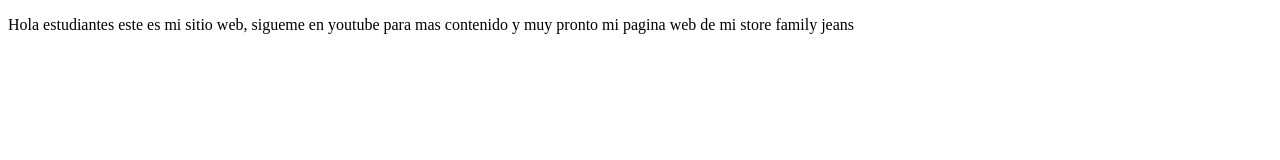
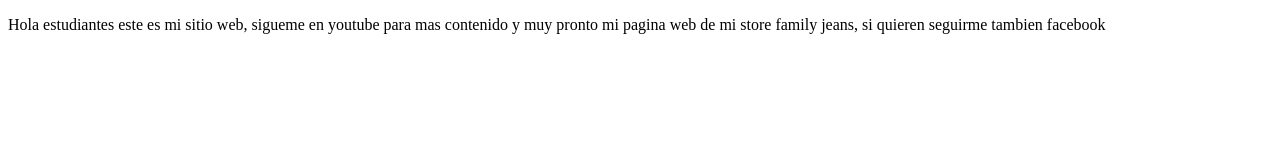
Before and after one commit to JohnC127/proyectoDemonCursoPrework, a plain HTML site: page index.html in a window 1280 px wide. Drawn offline with Linux system fonts and the light colour scheme.

Commit message:
Cambios agregados en el repositorio se agreo face

```diff
--- a/index.html
+++ b/index.html
@@ -10,7 +10,7 @@
     <p>
         Hola estudiantes este es mi sitio web,
         sigueme en youtube para mas contenido
-        y muy pronto mi pagina web de mi store family jeans
+        y muy pronto mi pagina web de mi store family jeans, si quieren seguirme tambien facebook
     </p>
 </body>
 </html>
```
